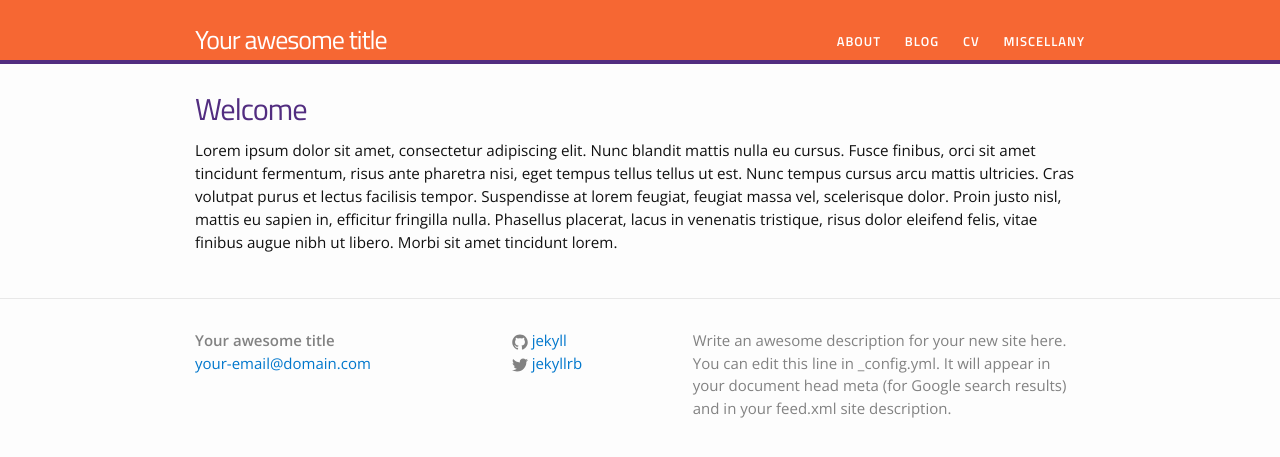
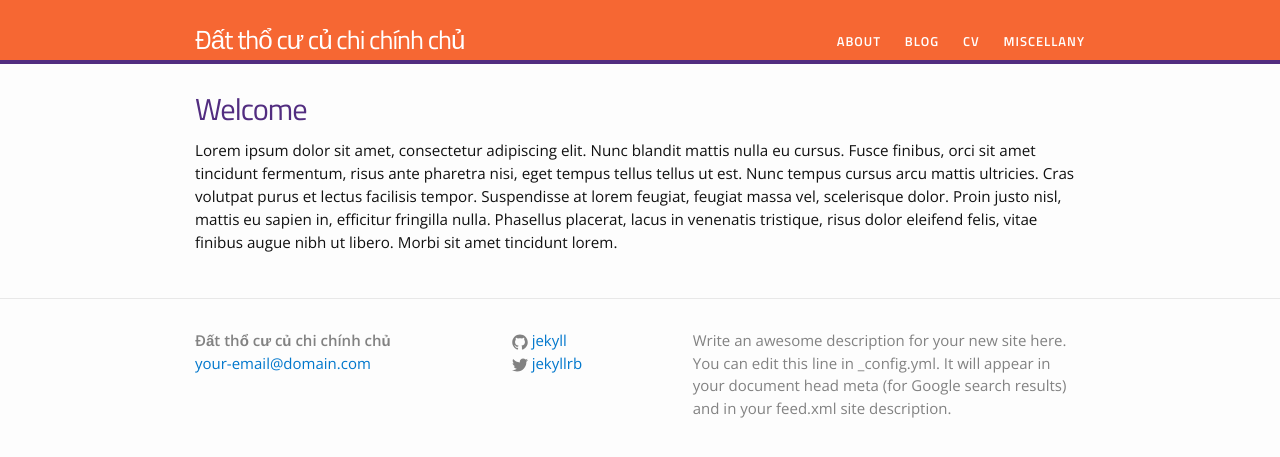
Before and after one commit to dangphamvst/dangphamvst.github.io, a Jekyll site: the page built from index.html, in a window 1280 px wide. Shown: the top 457 px of the page. Built offline with Jekyll 4.4.1, drawn with Linux system fonts in a browser that asks for light colours.

Commit message:
Update _config.yml

```diff
--- a/_config.yml
+++ b/_config.yml
@@ -1,5 +1,5 @@
 # Site settings
-title: Your awesome title
+title: Đất thổ cư củ chi chính chủ
 email: your-email@domain.com
 description: > # this means to ignore newlines until "baseurl:"
   Write an awesome description for your new site here. You can edit this
```
